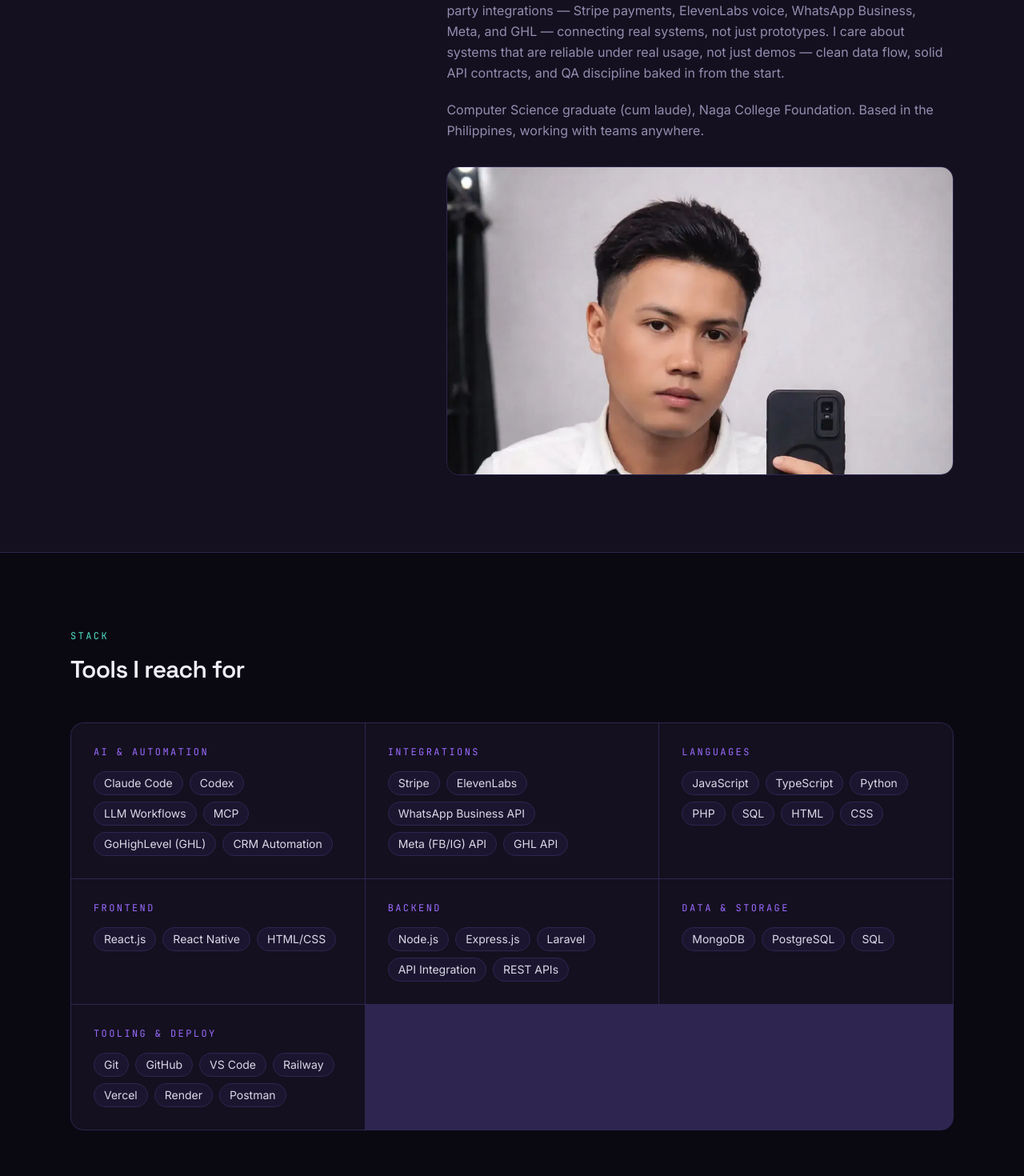
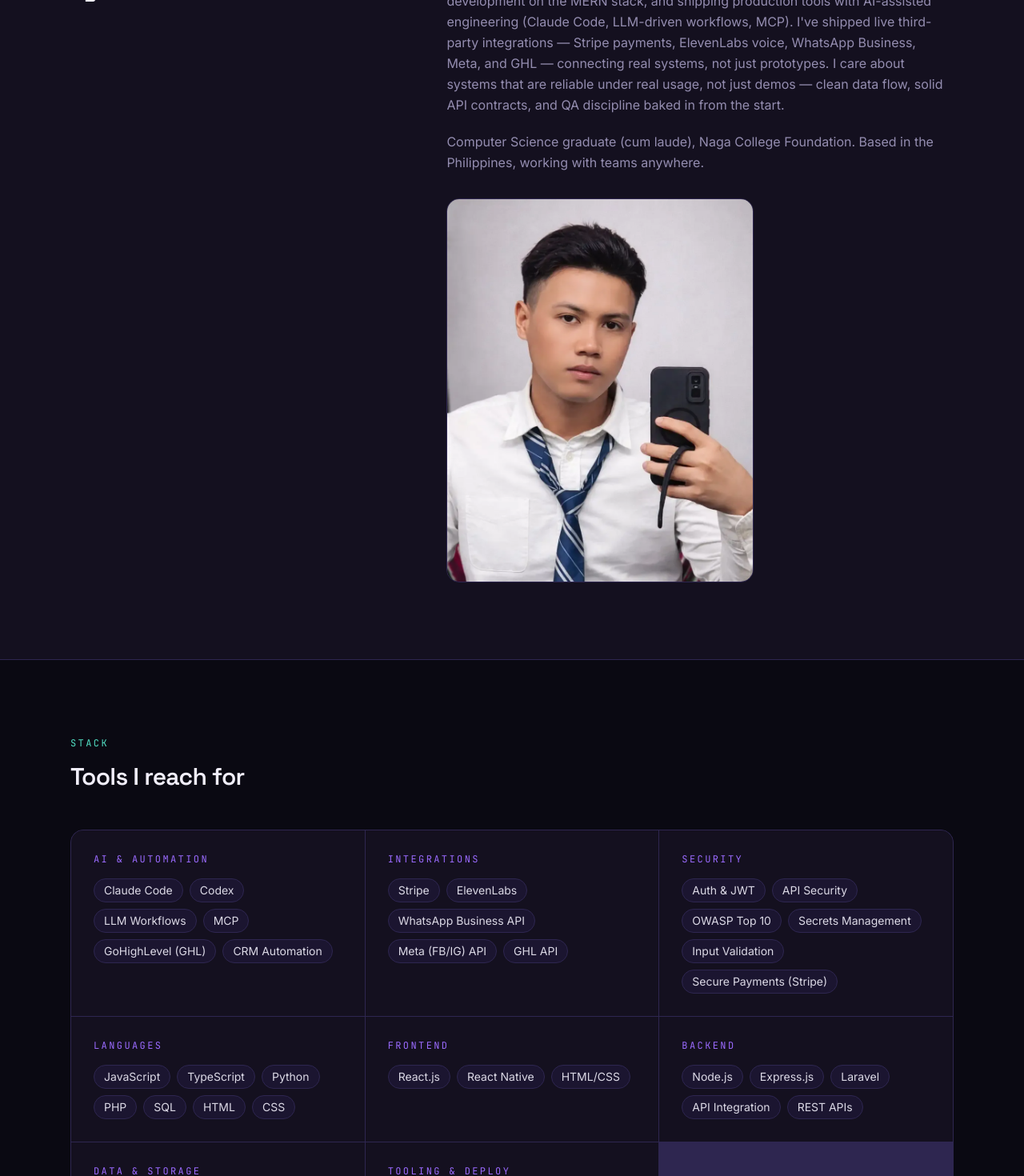
Before and after one commit to dooddles07/Portolio, a React (Vite) app: page / in a window 1280 px wide. Shown: the part 823-2293 px from the top of the page at 80% size. Built offline with nearby package versions, Linux system fonts and the light colour scheme.

Commit message:
feat: add security skills, fix about photo crop

```diff
--- a/src/components/About.tsx
+++ b/src/components/About.tsx
@@ -20,11 +20,11 @@ export default function About() {
           ))}
 
           <Reveal delay={0.3}>
-            <div className="mt-8 overflow-hidden rounded-2xl border border-line">
+            <div className="mt-8 aspect-[4/5] w-full max-w-sm overflow-hidden rounded-2xl border border-line">
               <img
                 src={profile.avatarUrl}
                 alt={profile.name}
-                className="h-72 w-full object-cover object-top sm:h-96"
+                className="h-full w-full object-cover object-[center_20%]"
               />
             </div>
           </Reveal>
--- a/src/data/profile.ts
+++ b/src/data/profile.ts
@@ -9,6 +9,7 @@ export const profile = {
     'Systems Integration',
     'Full Stack Developer',
     'API Integration',
+    'Application Security',
     'QA Tester',
   ],
   location: 'Naga City, Camarines Sur, Philippines',
@@ -64,6 +65,17 @@ export const skillGroups = [
     items: ['Stripe', 'ElevenLabs', 'WhatsApp Business API', 'Meta (FB/IG) API', 'GHL API'],
   },
   {
+    label: 'Security',
+    items: [
+      'Auth & JWT',
+      'API Security',
+      'OWASP Top 10',
+      'Secrets Management',
+      'Input Validation',
+      'Secure Payments (Stripe)',
+    ],
+  },
+  {
     label: 'Languages',
     items: ['JavaScript', 'TypeScript', 'Python', 'PHP', 'SQL', 'HTML', 'CSS'],
   },
```
